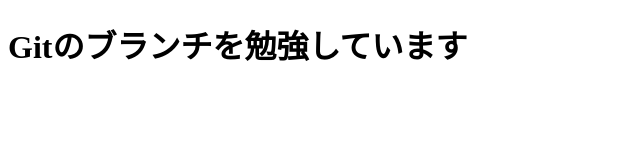
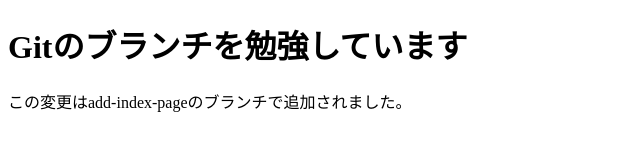
Before and after one commit to rurirero/git-study, a plain HTML site: page index.html in a window 1280 px wide. Shown: the whole page, without its empty margins (0-640 px from the left). Drawn offline with Linux system fonts and the light colour scheme.

Commit message:
index.htmlを変更

```diff
--- a/index.html
+++ b/index.html
@@ -5,5 +5,6 @@
 </head>
 <body>
     <h1>Gitのブランチを勉強しています</h1>
+    <p>この変更はadd-index-pageのブランチで追加されました。</p>
 </body>
 </html>
```
